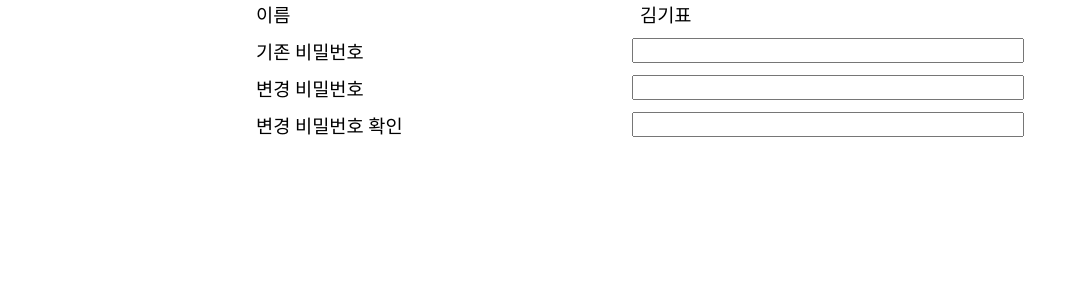
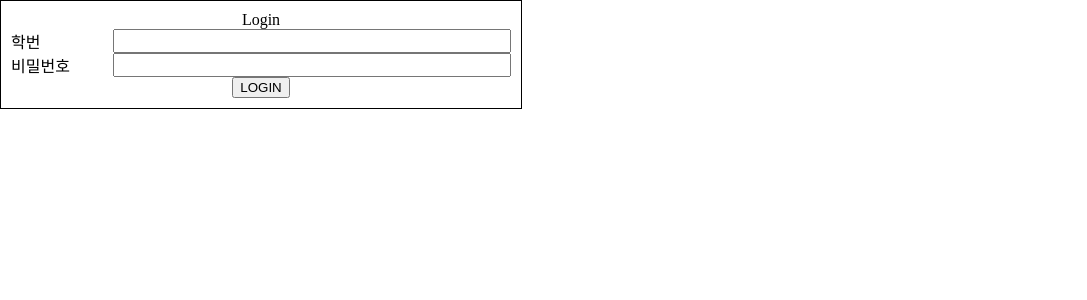
Before and after one commit to JNU-econovation/In-Out, a React (Create React App) app in the folder client/: page /login in a window 1280 px wide. Shown: the top 300 px of the page, without its empty margins (0-1087 px from the left). Built offline with nearby package versions, Linux system fonts and the light colour scheme.

Commit message:
feat: login-ui 작성

```diff
--- a/client/src/presentation/App.jsx
+++ b/client/src/presentation/App.jsx
@@ -2,6 +2,7 @@ import React, { Fragment } from "react";
 import { createGlobalStyle, ThemeProvider } from "styled-components";
 import { MyPage } from "./pages/mypage";
 import { theme } from "./theme/theme";
+import Login from "./pages/home/login";
 function App() {
   const Global = createGlobalStyle`
   html{
@@ -19,7 +20,7 @@ function App() {
     <Fragment>
       <ThemeProvider theme={theme}>
         <Global></Global>
-        <MyPage></MyPage>
+        <Login />
       </ThemeProvider>
     </Fragment>
   );
--- /dev/null
+++ b/client/src/presentation/pages/home/login/index.jsx
@@ -0,0 +1,57 @@
+import React, { Component } from "react";
+import styled from "styled-components";
+
+class Login extends Component {
+  render() {
+    return (
+      <LoginBox>
+        <label>Login</label>
+        <NamedInputBox>
+          <InputLabel>학번</InputLabel>
+          <NamedInput></NamedInput>
+        </NamedInputBox>
+        <NamedInputBox>
+          <InputLabel>비밀번호</InputLabel>
+          <NamedInput></NamedInput>
+        </NamedInputBox>
+        <button>LOGIN</button>
+      </LoginBox>
+    );
+  }
+}
+
+export default Login;
+
+const LoginBox = styled.section`
+  display: flex;
+  padding: 10px;
+  flex-direction: column;
+  align-items: center;
+  @media all and (max-width: 375px) {
+    width: 100%;
+  }
+  @media all and (min-width: 376px) {
+    width: 100%;
+  }
+  @media all and (min-width: 501px) {
+    width: 500px;
+    border: 1px solid black;
+  }
+`;
+
+const NamedInputBox = styled.section`
+  width: 100%;
+  display: flex;
+  justify-content: space-between;
+  @media all and (max-width: 375px) {
+    flex-wrap: wrap;
+  }
+`;
+
+const InputLabel = styled.label`
+  width: 130px;
+`;
+
+const NamedInput = styled.input`
+  width: 100%;
+`;
```
Also changed, not shown: client/src/presentation/pages/home/index.jsx (added), client/src/presentation/pages/home/register/index.jsx (added).
